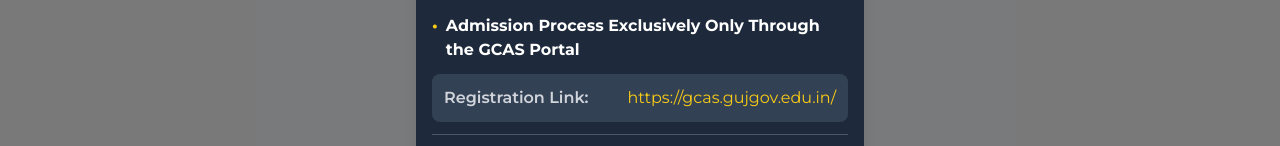
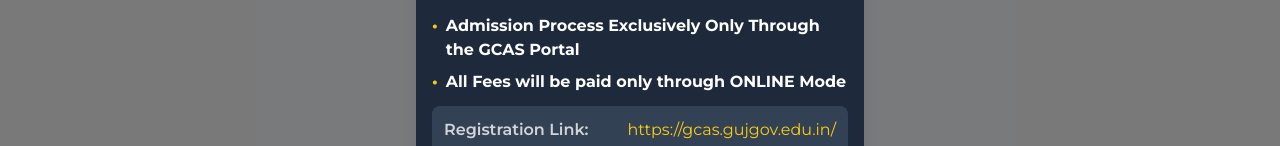
Before and after one commit to jugalmahida/cpc, a React (Vite) app: page / in a window 1280 px wide. Shown: the part 447-593 px from the top of the page. Built offline with nearby package versions, Linux system fonts and the light colour scheme; no server answers.

Commit message:
Add a point to popup

```diff
--- a/src/componets/AdminssionFloatingButtons.jsx
+++ b/src/componets/AdminssionFloatingButtons.jsx
@@ -285,6 +285,10 @@
                     <span className="text-yellow-400 mr-2">•</span>
                     <span>Admission Process Exclusively Only Through the GCAS Portal</span>
                   </li>
+                  <li className="flex items-start font-bold">
+                    <span className="text-yellow-400 mr-2">•</span>
+                    <span>All Fees will be paid only through ONLINE Mode</span>
+                  </li>
                 </ul>
 
                 {/* Registration Link Section */}
```
